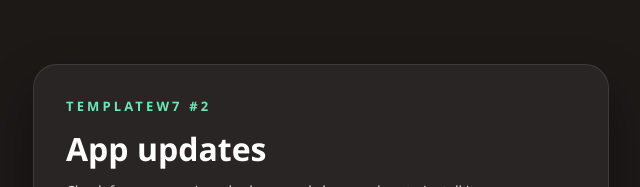
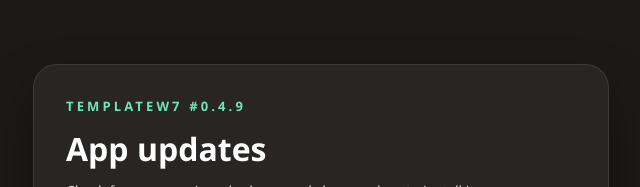
Before and after one commit to fikryfahrezy/koperasi, a Vue app: page / in a window 1280 px wide. Shown: the top 187 px of the page, without its empty margins (319-959 px from the left). Built offline with nearby package versions, Linux system fonts and the light colour scheme.

Commit message:
chore(release): bump template version to 0.4.9

```diff
--- a/package.json
+++ b/package.json
@@ -1,7 +1,7 @@
 {
   "name": "tauri-template-w7",
   "private": true,
-  "version": "0.3.0",
+  "version": "0.4.9",
   "type": "module",
   "scripts": {
     "dev": "vite",
--- a/src-tauri/tauri.conf.json
+++ b/src-tauri/tauri.conf.json
@@ -1,7 +1,7 @@
 {
   "$schema": "https://schema.tauri.app/config/2",
   "productName": "templatew7",
-  "version": "0.3.0",
+  "version": "0.4.9",
   "identifier": "com.fikryfahrezy.templatew7",
   "build": {
     "beforeDevCommand": "pnpm run dev",
--- a/src/App.vue
+++ b/src/App.vue
@@ -126,7 +126,7 @@ const installUpdate = async () => {
           <pre class="error-panel__body">{{ runtimeError }}</pre>
         </div>
 
-        <p class="update-card__eyebrow">TemplateW7 #2</p>
+        <p class="update-card__eyebrow">TemplateW7 #0.4.9</p>
         <h1 class="update-card__title">App updates</h1>
         <p class="update-card__description">
           Check for a newer signed release and choose when to install it.
```
Also changed, not shown: 2 other files (tests, documents, lock files or other folders).
